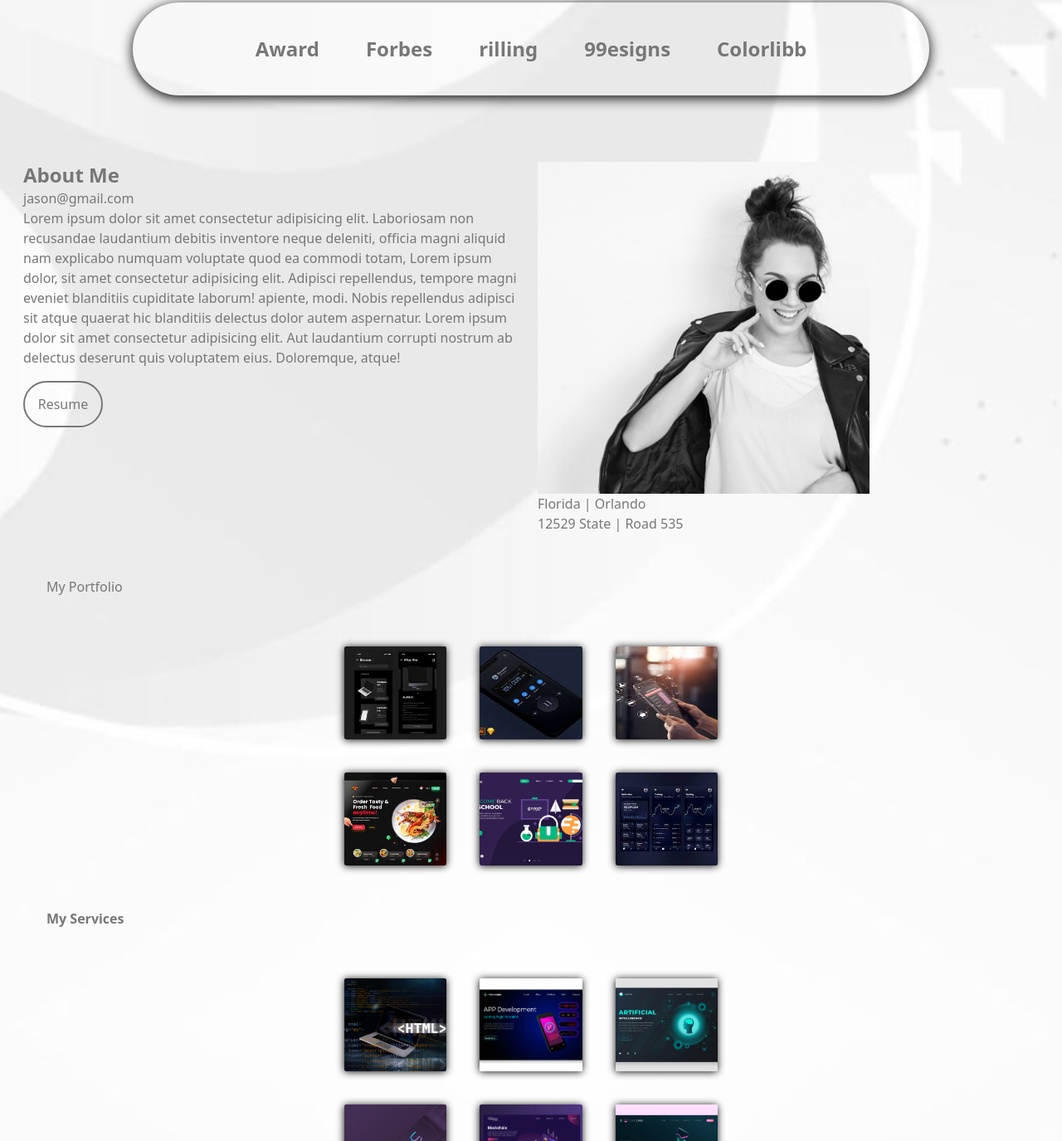
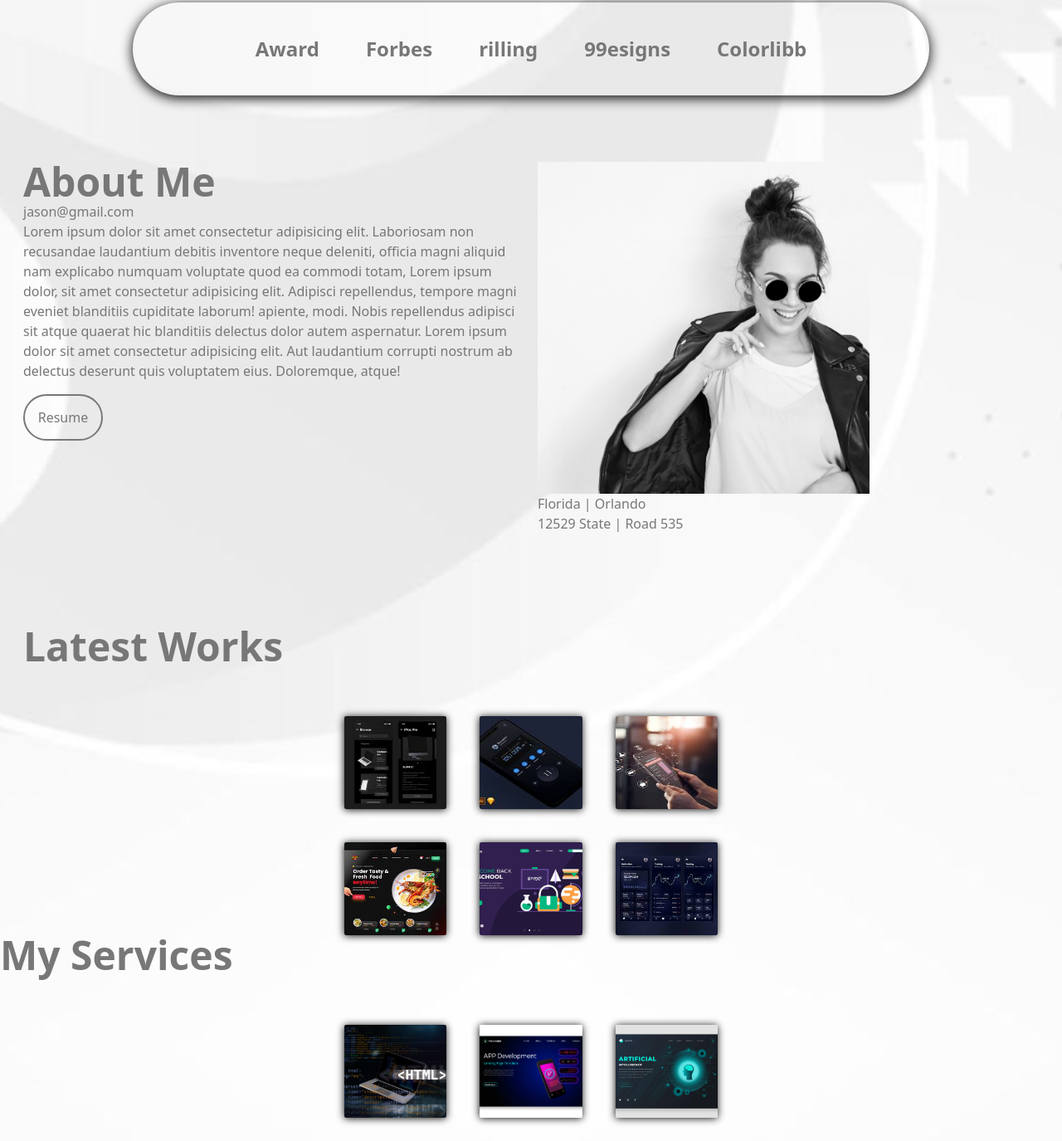
Before and after one commit to CHIBUZOR-coder/Intern_Portfolio, a website: page index.html in a window 1280 px wide. Shown: the part 501-1876 px from the top of the page at 83% size. Drawn offline with Linux system fonts and the light colour scheme.

Commit message:
increase fontsize of headers

```diff
--- a/index.html
+++ b/index.html
@@ -160,20 +160,6 @@
 
 
 
-
-
-
-
-
-
-
-
-
-
-
-
-
-
         <!-- About -->
         <div class="  about" id="about">
             <!-- <div class=" px-0 md:px-4 ">
@@ -256,7 +242,7 @@
             <div class="about_con relative w-full pt-5  px-1 md:px-5 grid grid-cols-1 md:grid-cols-2">
                 <div class="statement px-2">
                     <div class="head">
-                        <p class=" h_lines font-bold text-2xl">About Me</p>
+                        <p class=" h_lines ">About Me</p>
                         <p>jason@gmail.com</p>
                     </div>
                     <div class="words">
@@ -286,8 +272,11 @@
                 </div>
             </div>
         </div>
+
+
+
         <!-- Portfolio -->
-        <div class="  relative portfolio" id="portfolio">
+        <div class="mt-28  relative portfolio" id="portfolio">
             <!-- <div class=" px-0 md:px-4 ">
                     <div class=" block md:hidden">
                         <div class="Tcontainer  px-4 py-1 h-8 flex  justify-between">
@@ -365,8 +354,8 @@
                         </div>
                     </div>
                 </div> -->
-            <div class="div">
-                <p class=" h_lines ml-14 mt-7  pt-6">My Portfolio</p>
+            <div class="div px-3 md:px-7">
+                <p class="h_lines">Latest Works</p>
                 <div
                     class="portfolio_con  md:mt-10 relative pt-5 w-56 md:w-fat mx-auto grid gap-3 md:gap-10 grid-cols-2 md:grid-cols-3">
                     <div class="show">
@@ -482,7 +471,7 @@
                     </div>
                 </div> -->
             <div class="div">
-                <p class="h_lines ml-14 mt-7 font-bold pt-6">My Services</p>
+                <p class="h_lines">My Services</p>
                 <div
                     class="service_con  md:mt-10 relative pt-5 w-56 md:w-fat mx-auto grid gap-3 md:gap-10 grid-cols-2 md:grid-cols-3">
                     <div class="show">
--- a/input.css
+++ b/input.css
@@ -60,10 +60,55 @@
     margin-left: -5px;
 }
 
+
+.home_image {
+
+    background: url(images/girl1.jpg) center center/ cover;
+}
+
+.profile_pics {
+    background: url(images/girl3.jpg) center center/ cover;
+}
+
+
+.slide_element {
+    @apply font-bold
+}
+
+
+.link {
+    @apply rounded-full transition ease-in-out duration-1000 hover:scale-110 hover:bg-black hover:text-white w-24 h-8 md:w-24 md:h-14
+}
+
+.link {
+    border: 2px solid #787878;
+    color: #787878;
+
+}
+
+
+/* styles for portfolio and service */
+
+
+
+/*  Portfolio personal styling*/
+
+.h_lines{
+    @apply font-bold text-5xl
+}
+
+
+
+
+
+
+
+
+
+
 .show {
     @apply relative h-28 transition ease-in-out duration-700
 }
-
 .show_child {
     @apply relative h-28 w-full transition ease-in-out duration-700 hover:scale-110 flex justify-center items-center
 }
@@ -149,16 +194,6 @@
     padding-left: 2px;
 }
 
-.link {
-    @apply rounded-full transition ease-in-out duration-1000 hover:scale-110 hover:bg-black hover:text-white w-24 h-8 md:w-24 md:h-14
-}
-
-.link {
-    border: 2px solid #787878;
-    color: #787878;
-
-}
-
 /*
 .container{
     background-color: rgba(35, 31, 31, 0.4);
@@ -198,22 +233,9 @@
     background: url(images/contech.jpg) center center/ cover;
 }*/
 
-.slide_element{
-    @apply font-bold
-}
 
 .social {
     @apply mx-4 h-7 w-7 transition ease-in-out duration-500
-}
-
-
-.home_image {
-
-    background: url(images/girl1.jpg) center center/ cover;
-}
-
-.profile_pics {
-    background: url(images/girl3.jpg) center center/ cover;
 }
 
 .social {
```
Also changed, not shown: style.css.
